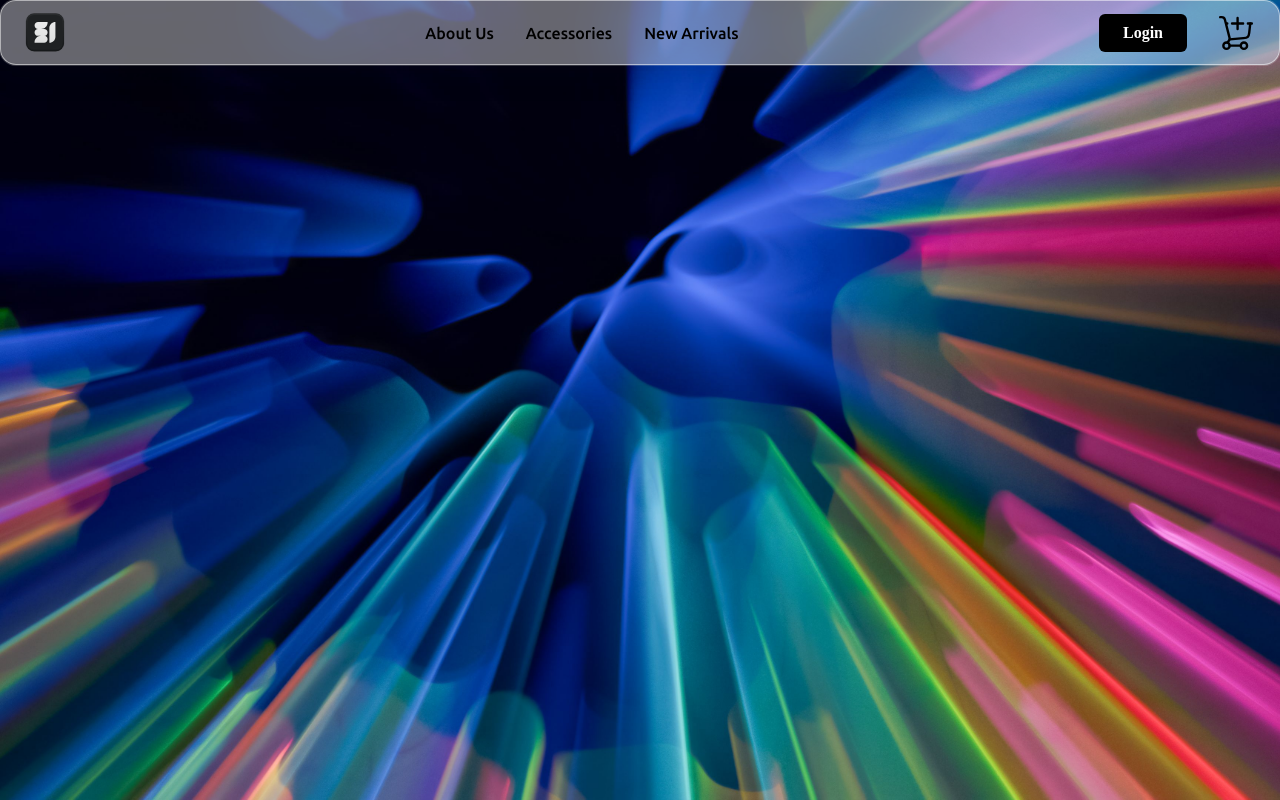
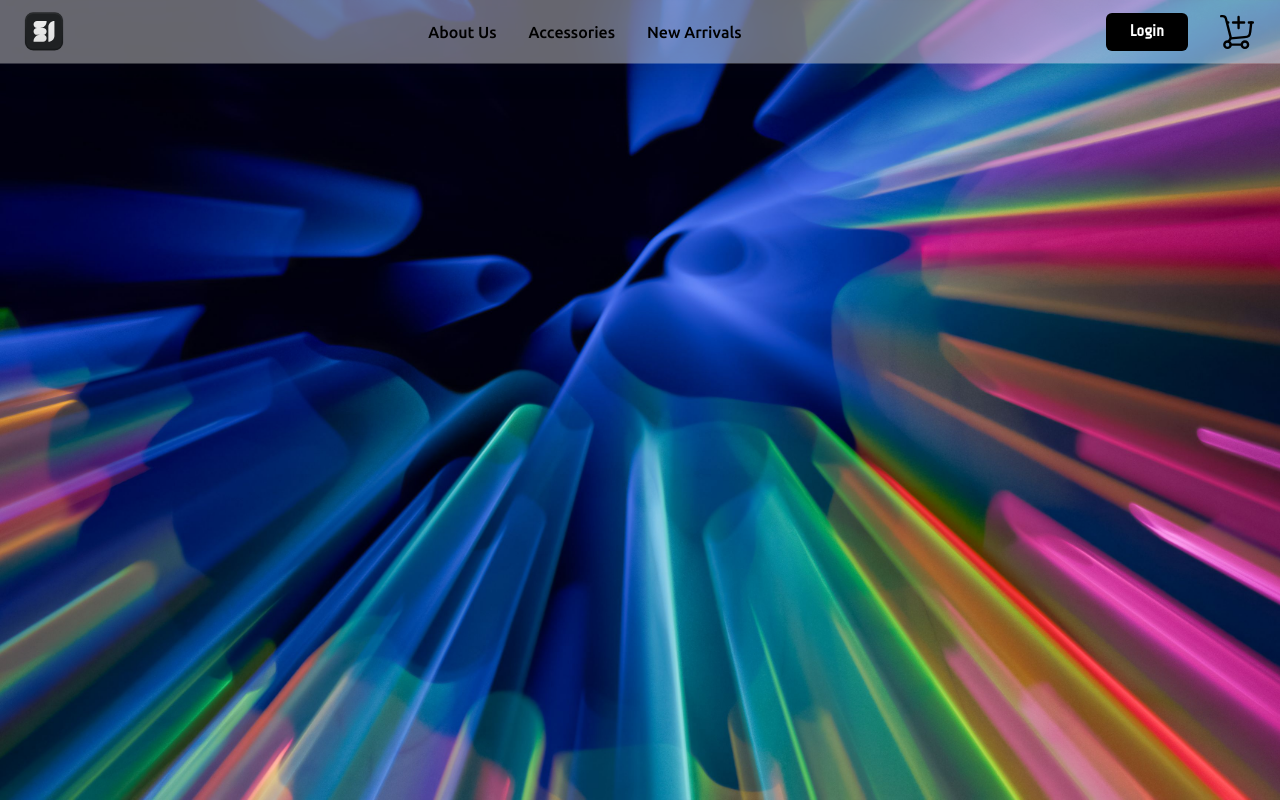
Before and after one commit to baeganBytes/nexora, a Next.js app: page / in a window 1280 px wide. Built offline with nearby package versions, Linux system fonts and the light colour scheme.

Commit message:
Update 8 navbar

```diff
--- a/components/ui/shared/Navigation-bar/navigation.tsx
+++ b/components/ui/shared/Navigation-bar/navigation.tsx
@@ -5,7 +5,7 @@ import cart from "@/public/svg/cart.svg"
 
 function Navigation() {
   return (
-    <nav className="mb-8 flex w-full items-center justify-between rounded-2xl border border-white/50 bg-white/40 px-6 py-3 shadow-[0_8px_32px_rgba(15,23,42,0.12)] ring-1 ring-white/20 backdrop-blur-2xl">
+    <nav className="mb-8 flex w-full items-center justify-between bg-white/40 px-6 py-3 shadow-[0_8px_32px_rgba(15,23,42,0.12)] ring-1 ring-white/20 backdrop-blur-2xl">
       <div className="logo cursor-pointer">
         <Image src={logo} alt="logo" height={40} width={40} />
       </div>
@@ -36,9 +36,9 @@ function Navigation() {
         </li>
       </ul>
       <div className="flex gap-7.5">
-        <button className="font-tech rounded-md bg-black px-6 py-1.5 text-1xl font-semibold text-white transition duration-200 ease-in-out hover:border hover:border-black hover:bg-transparent hover:text-black">
+        <a className="font-tech rounded-md bg-black px-6 py-1.5 text-1xl font-semibold text-white transition duration-200 ease-in-out hover:border hover:border-black hover:bg-transparent hover:text-black cursor-pointer">
           Login
-        </button>
+        </a>
         <div className="add-to-cart cursor-pointer">
           <Image src={cart} alt="cart" height={38} width={38} />
         </div>
--- a/src/app/globals.css
+++ b/src/app/globals.css
@@ -4,7 +4,7 @@
 
 @theme {
     --font-ubuntu: "Ubuntu";
-    --font-tech: "Tech display";
+    --font-tech: "Share Tech";
 }
 
 /* Force standard desktop hover behavior if you are on a touchscreen hybrid laptop */
```
